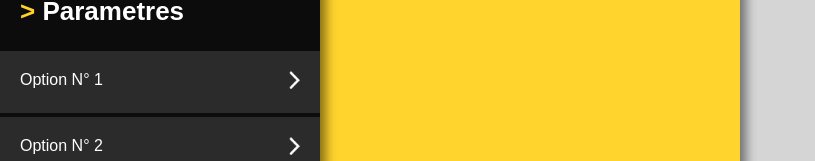
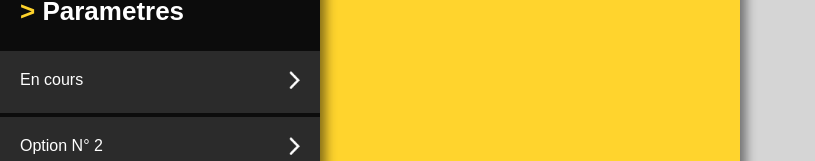
Before and after one commit to WildCodeSchool/remotefr-js-0920-p2-earth-events, a React (Create React App) app: page /opt4 in a window 1280 px wide. Shown: the part 142-303 px from the top of the page, without its empty margins (0-815 px from the left). Built offline with nearby package versions, Linux system fonts and the light colour scheme.

Commit message:
Integration into navigation

```diff
--- a/src/components/SideNav/SideNav.jsx
+++ b/src/components/SideNav/SideNav.jsx
@@ -3,6 +3,7 @@ import './css/SideNav.css';
 import './css/YellowPanel.css';
 import PropTypes from 'prop-types'; // ES6
 import { NavLink, Switch, Route, withRouter } from 'react-router-dom';
+import CurrentEvents from '../CurrentEvents';
 
 // ***************************************************
 // FAKE Page and Data
@@ -11,8 +12,8 @@ import { NavLink, Switch, Route, withRouter } from 'react-router-dom';
 const menuList = [
   // Fake menu
   {
-    name: 'Option N° 1',
-    route: '/opt1',
+    name: 'En cours',
+    route: '/current',
   },
   {
     name: 'Option N° 2',
@@ -121,7 +122,7 @@ class SideNav extends React.Component {
           <div className="yellow-panel-container">
             <Switch>
               <Route exact path="/" />
-              <Route exact path="/opt1" component={FakePage} />
+              <Route exact path="/current" component={CurrentEvents} />
               <Route exact path="/opt2" component={AnotherFake} />
               <Route exact path="/opt3" component={FakePage} />
               <Route exact path="/opt4" component={AnotherFake} />
```
